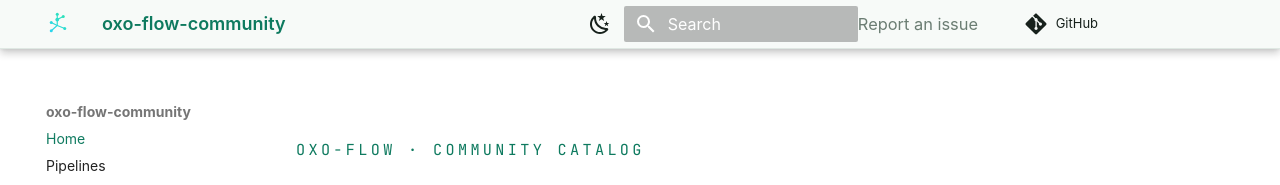
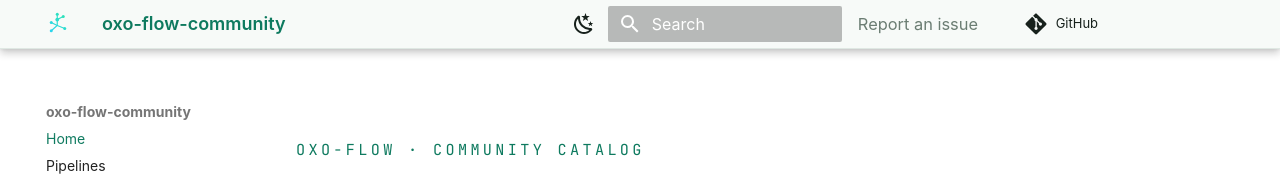
Before and after one commit to oxo-flow-community/oxo-flow-community.github.io, an MkDocs documentation site: the page built from docs/index.md, in a window 1280 px wide. Shown: the top 185 px of the page. Built offline with MkDocs 1.6.1 and Material for MkDocs 9.7.7, drawn with Linux system fonts in a browser that asks for light colours; comment, search, counter and statistics services are not loaded.

Commit message:
fix(site): open breathing room between search box and report link
The borderless text link sat flush against the search box's bordered
rectangle; add margin-left: 0.8rem so the link keeps clear separation
at every viewport while staying with the GitHub icon on the right.

```diff
--- a/docs/stylesheets/extra.css
+++ b/docs/stylesheets/extra.css
@@ -997,6 +997,9 @@
   line-height: 1;
   color: var(--muted);
   text-decoration: none;
+  /* Clear air from the search box (big bordered rectangle); the GitHub
+     icon behind it already carries the tighter rhythm on the right. */
+  margin-left: 0.8rem;
   margin-right: 0.3rem;
 }
 .ox-issue-link:hover {
```
